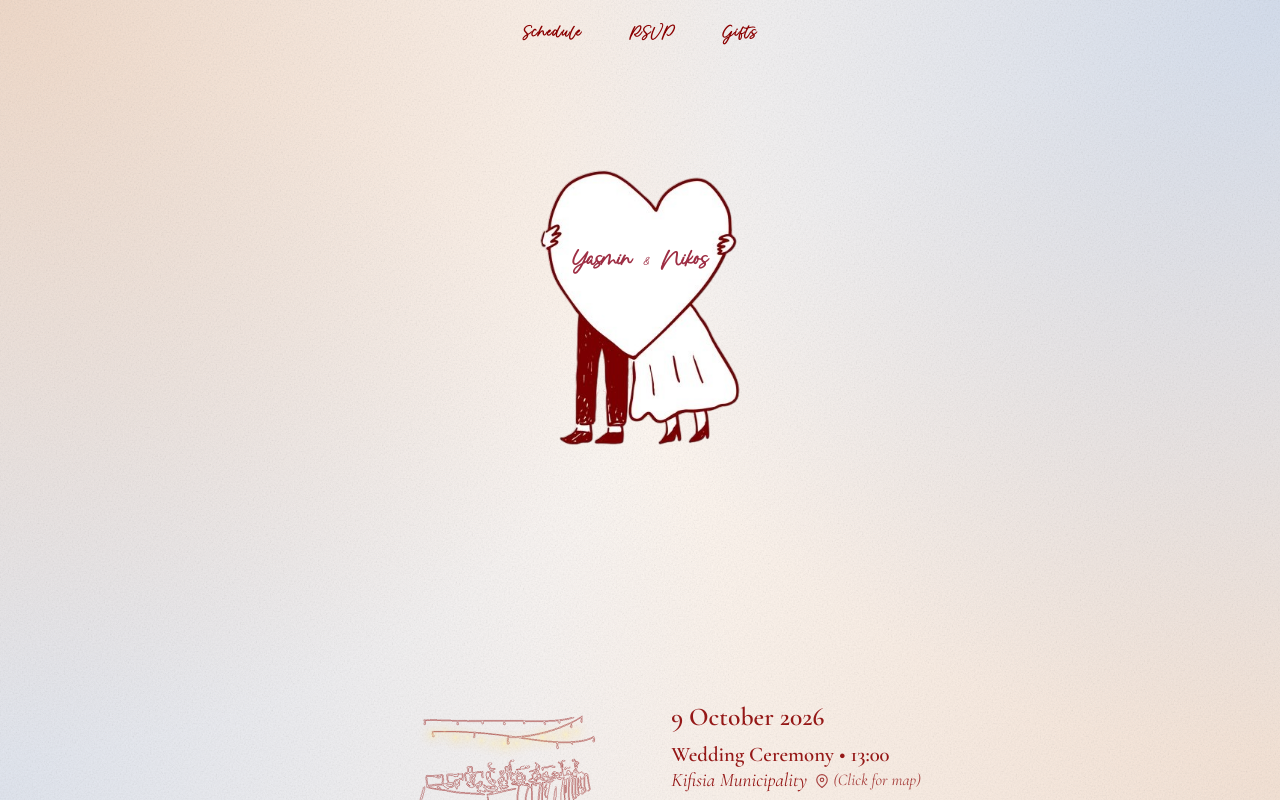
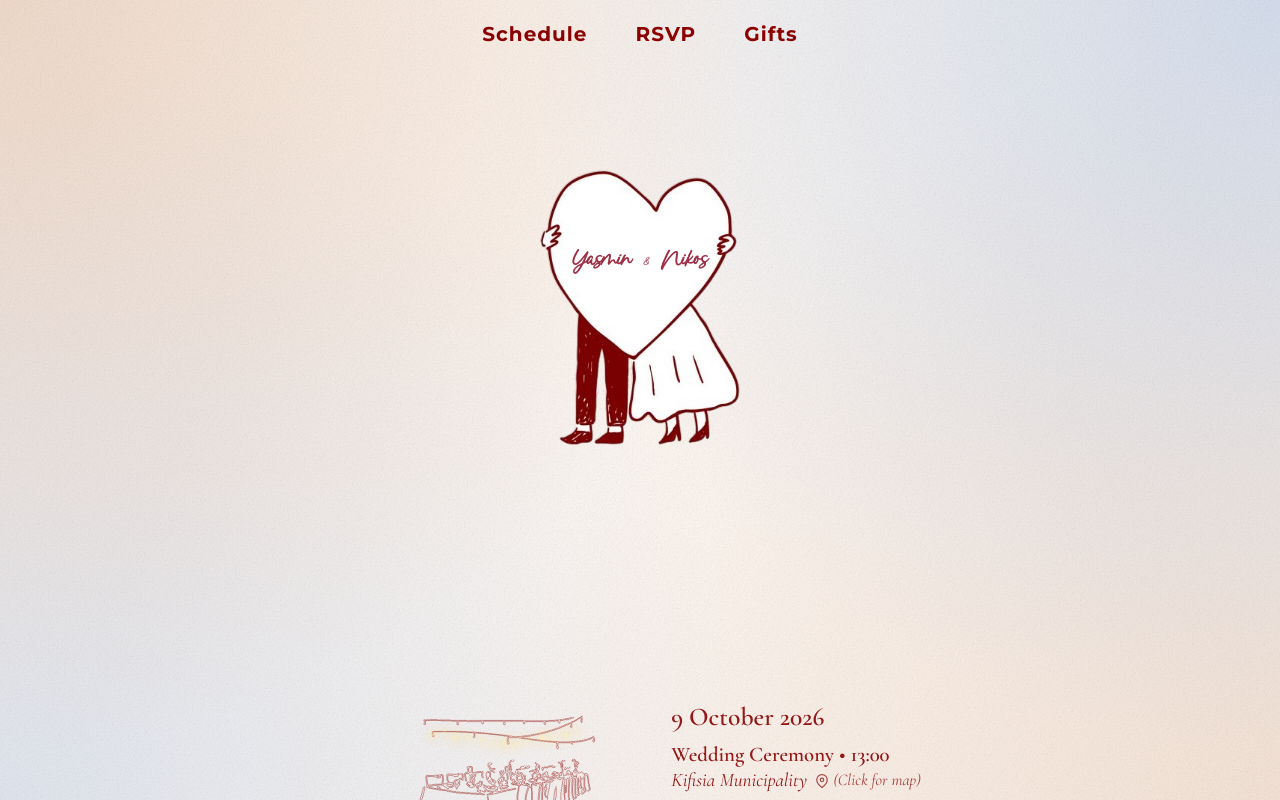
Before and after one commit to jimmygian/ngwedding, a React (Vite) app: page / in a window 1280 px wide. Built offline with nearby package versions, Linux system fonts and the light colour scheme; the HTML template or start-up script is replaced by a standard one.

Commit message:
Change navbar font to Montserrat and import it

```diff
--- a/index.html
+++ b/index.html
@@ -6,7 +6,7 @@
     <title>♥ Παντρευόμαστε ♡ We are getting married ♥ نحن نتزوج ♡</title>
     <link rel="preconnect" href="https://fonts.googleapis.com">
     <link rel="preconnect" href="https://fonts.gstatic.com" crossorigin>
-    <link href="https://fonts.googleapis.com/css2?family=Allura&family=Playfair+Display:wght@400;700&family=Prata&family=Marck+Script&family=Caveat&display=block" rel="stylesheet">
+    <link href="https://fonts.googleapis.com/css2?family=Allura&family=Montserrat:wght@400;600;700&family=Playfair+Display:wght@400;700&family=Prata&family=Marck+Script&family=Caveat&display=block" rel="stylesheet">
   </head>
   <body>
     <div id="root"></div>
--- a/src/components/NavBar.jsx
+++ b/src/components/NavBar.jsx
@@ -32,7 +32,7 @@ export default function NavBar() {
   return (
     <nav
       className={`fixed top-0 left-0 w-full z-50 transition-all duration-300 ${scrolled ? 'py-3 bg-[#fdfaf6]/90 backdrop-blur-md shadow-sm' : 'py-5 bg-transparent'}`}
-      style={{ fontFamily: '"Delmon Delicate", "Playfair Display", serif' }}
+      style={{ fontFamily: '"Montserrat", sans-serif' }}
     >
       <div className="max-w-6xl mx-auto px-6 flex justify-center items-center">
         {/* Centered Menu */}
```
